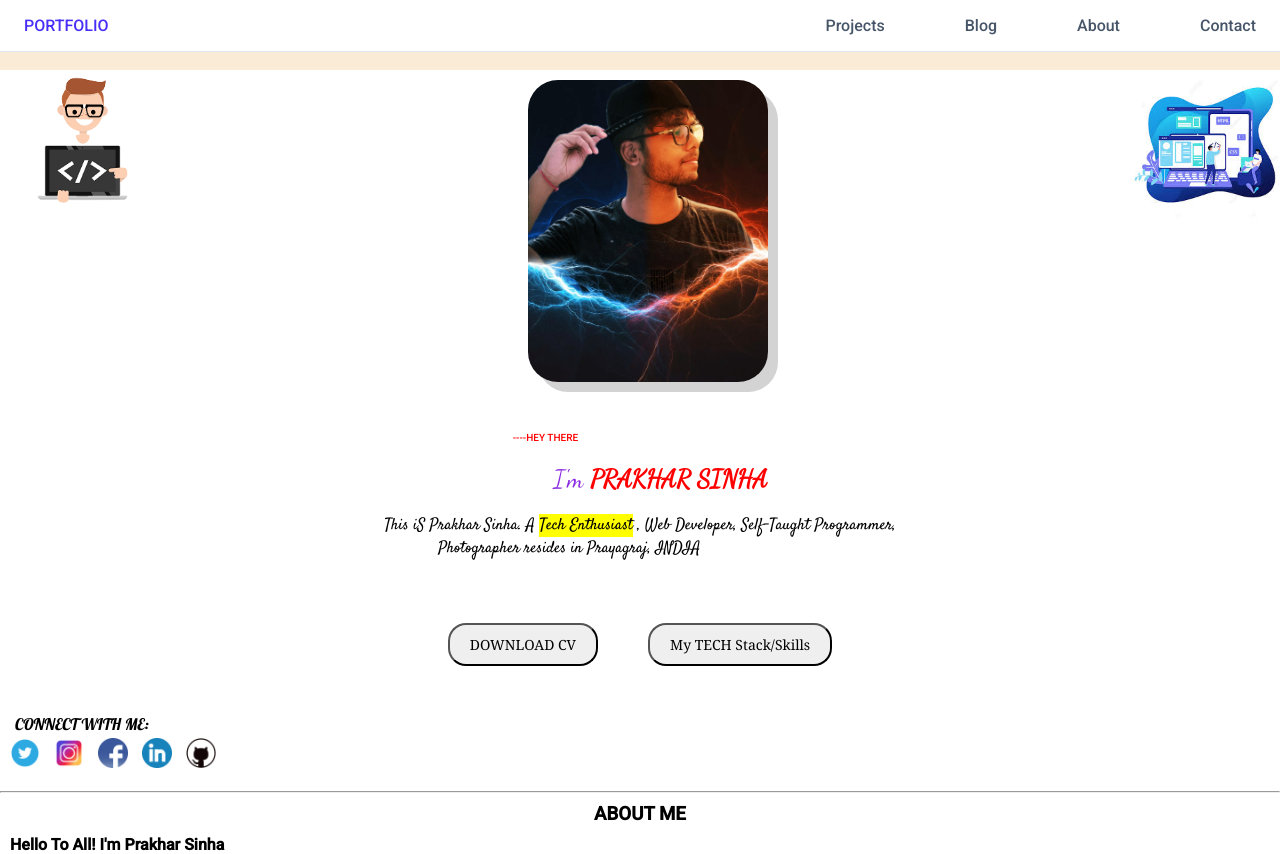
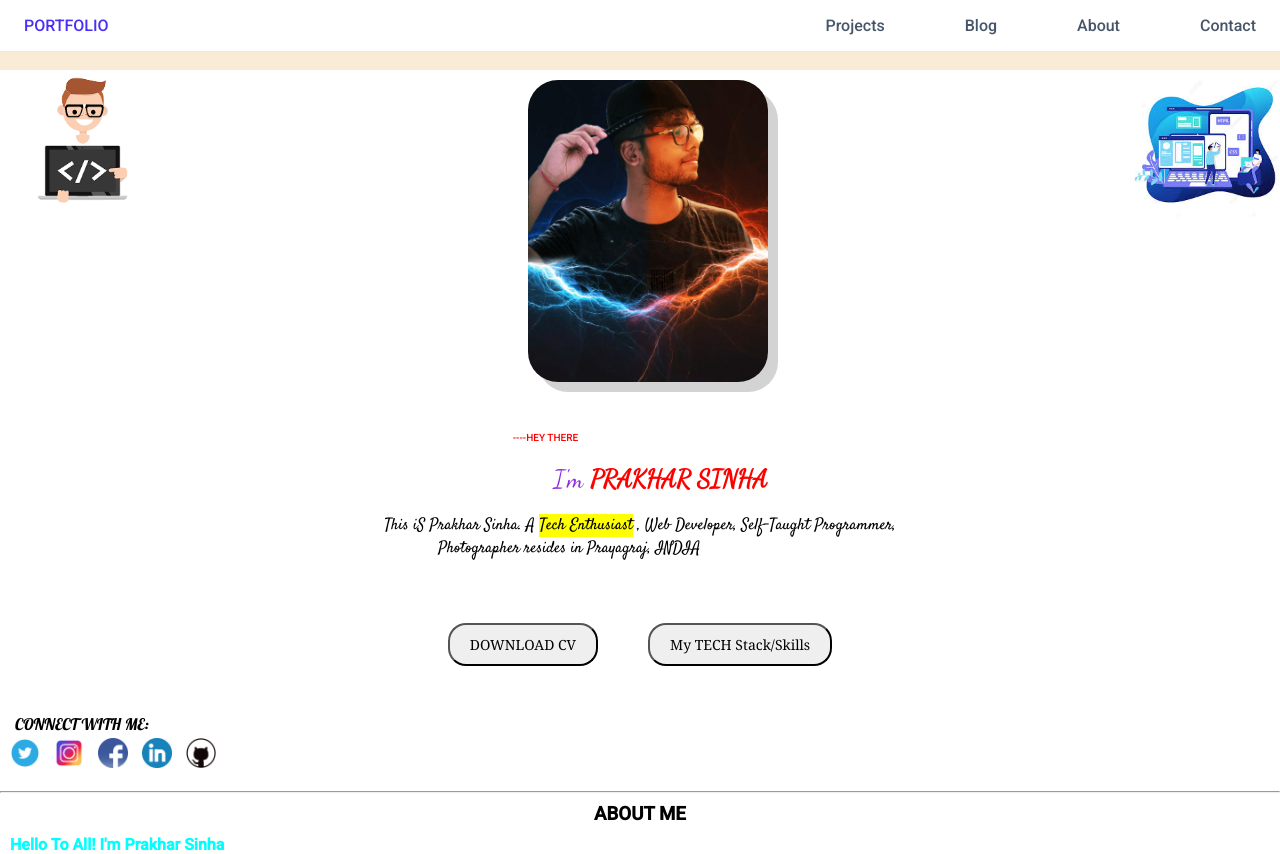
Before and after one commit to PrakharSinha-09/My-Portfolio, a plain HTML site: page Portfolio/index.html in a window 1280 px wide. Drawn offline with Linux system fonts and the light colour scheme.

Commit message:
changed the color

```diff
--- a/Portfolio/styles.css
+++ b/Portfolio/styles.css
@@ -149,6 +149,10 @@ main{
     font-family: 'Lobster', cursive;
 }
 
+.about1{
+    color: aqua;
+}
+
 @keyframes animateWidth {
     from{
         width: 30px;
```
Also changed, not shown: Portfolio/index.html (+1 -1 lines).
